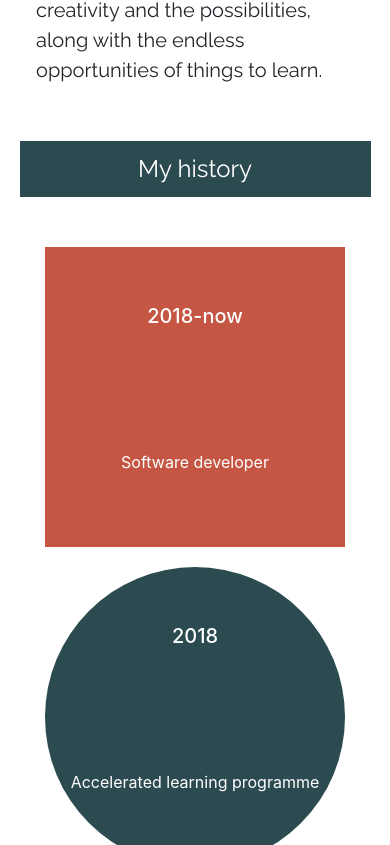
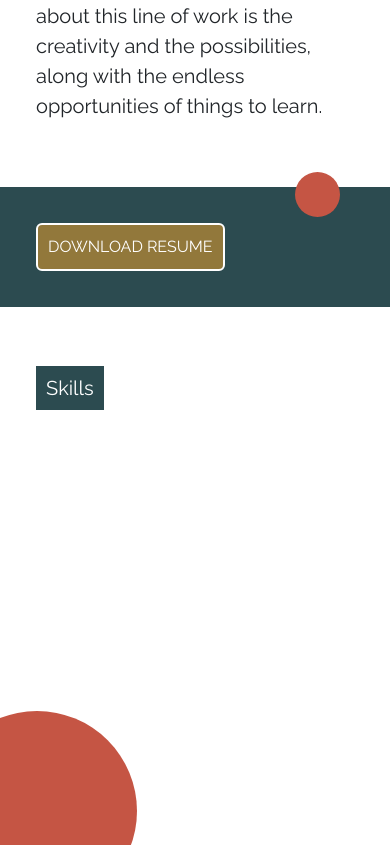
Before and after one commit to mariasealine/vue-resume, a Vue app: page / in a window 390 px wide. Shown: the part 1155-2000 px from the top of the page. Built offline with nearby package versions, Linux system fonts and the light colour scheme; a web font is replaced by a local one.

Commit message:
new resume section, fix skills section, styling fixes

```diff
--- a/src/App.vue
+++ b/src/App.vue
@@ -4,8 +4,9 @@
       <Navbar></Navbar>
       <Home></Home>
       <about></about>
-      <history-flip-cards></history-flip-cards>
-      <skills></skills>
+      <resume></resume>
+      <skills-new></skills-new>
+      <Footer></Footer>
     </div>
   </div>
 </template>
@@ -15,8 +16,11 @@ import Navbar from './components/Navbar.vue'
 import Home from './components/Home.vue'
 import About from './components/About.vue'
 // import History from './components/History.vue'
-import Skills from './components/Skills.vue'
-import HistoryFlipCards from './components/HistoryFlipCards.vue'
+// import HistoryFlipCards from './components/HistoryFlipCards.vue'
+import Resume from './components/Resume.vue'
+import SkillsNew from './components/SkillsNew.vue'
+import Footer from './components/Footer.vue'
+
 
 export default {
   name: 'app',
@@ -29,8 +33,9 @@ export default {
     Navbar,
     Home,
     About,
-    Skills,
-    HistoryFlipCards
+    SkillsNew,
+    Resume,
+    Footer
   },
   created() {
     this.$store.dispatch('updateLanguage', 'Eng')
@@ -80,6 +85,7 @@ export default {
 @import url('https://fonts.googleapis.com/css?family=Source+Serif+Pro&display=swap');
 
 body {
+  background: antiquewhite;
   #overlay {
     width: 100%;
     height: 100%;
--- a/src/assets/keyframes.scss
+++ b/src/assets/keyframes.scss
@@ -143,6 +143,35 @@
     100% { transform: translateX(0%); background-color: #f8f9fa; }
 }
 
+// Moving Y-direction
+@keyframes movingY {
+    0% { transform: translateY(0%); background-color: #c55544; }
+    50%   { transform: translateY(170%); background-color: #dcb55c; }
+    100% { transform: translateY(0%); background-color: #c55544; }
+}
+@-webkit-keyframes movingY {
+    0% { transform: translateY(0%); background-color: #c55544; }
+    50%   { transform: translateY(170%); background-color: #dcb55c; }
+    100% { transform: translateY(0%); background-color: #c55544; }
+}
+/* Internet Explorer */
+@-ms-keyframes movingY {
+    0% { transform: translateY(0%); background-color: #c55544; }
+    50%   { transform: translateY(170%); background-color: #dcb55c; }
+    100% { transform: translateY(0%); background-color: #c55544; }
+}
+/* Opera < 12.1 */
+@-o-keyframes movingY {
+    0% { transform: translateY(0%); background-color: #c55544; }
+    50%   { transform: translateY(170%); background-color: #dcb55c; }
+    100% { transform: translateY(0%); background-color: #c55544; }
+}
+@-moz-keyframes movingY {
+    0% { transform: translateY(0%); background-color: #c55544; }
+    50%   { transform: translateY(170%); background-color: #dcb55c; }
+    100% { transform: translateY(0%); background-color: #c55544; }
+}
+
 // bouncing ball
 @keyframes bouncing {
     from { transform: translate3d(0, -50, 0); }
--- a/src/components/About.vue
+++ b/src/components/About.vue
@@ -59,16 +59,18 @@ export default {
   .about-text {
     // height: 300px;
     width: 70%;
-    background-color: white;
+    // background-color: white;
     padding: 36px;
     padding-top: 50px;
     font-family: 'Raleway', sans-serif;
     // font-family: 'Source Serif Pro', serif;
     font-size: 25px;
     .header {
-      background-color: #c55644;
+      background-color: #2c4b50;
+      color: white;
       width: 33%;
       padding: 10px;
+      margin-bottom: 36px;
     }
   }
   .contact-me__box {
--- a/src/components/Footer.vue
+++ b/src/components/Footer.vue
@@ -0,0 +1,36 @@
+<template>
+  <div class="footer-container">
+    <div class="circle"></div>
+  </div>
+</template>
+
+<script>
+export default {
+  computed: {
+    currentLanguage: {
+      get() {
+        return this.$store.state.currentLanguage
+      }
+    }
+  }
+}
+</script>
+
+<style lang="scss">
+@import '../assets/keyframes.scss';
+
+.footer-container {
+  font-family: "Raleway", sans-serif;
+  padding: 36px;
+  position: relative;
+  .circle {
+		z-index: 2;
+		position: absolute;
+		left: -63px;
+		border-radius: 50%;
+		width: 200px;
+		height: 200px;
+		background-color: #c55544;
+	}
+}
+</style>
--- a/src/components/Navbar.vue
+++ b/src/components/Navbar.vue
@@ -6,9 +6,8 @@
       <b-navbar-nav>
         <b-nav-item href="#home">{{ text[currentLanguage][0] }}</b-nav-item>
         <b-nav-item href="#about">{{ text[currentLanguage][1] }}</b-nav-item>
-        <b-nav-item href="#history">{{ text[currentLanguage][2] }}</b-nav-item>
+        <b-nav-item href="#resume">{{ text[currentLanguage][2] }}</b-nav-item>
         <b-nav-item href="#skills">{{ text[currentLanguage][3] }}</b-nav-item>
-        <b-nav-item href="#contact">{{ text[currentLanguage][4] }}</b-nav-item>
       </b-navbar-nav>
       <b-navbar-nav class="ml-auto">
         <button @click="toEnglish" class="flag-icon flag-icon-gb language-button"></button>
@@ -24,8 +23,8 @@ export default {
     data() {
       return {
         text: {
-          Eng: ['Home', 'About', 'History', 'Skills', 'Contact'],
-          Sve: ['Hem', 'Om', 'Min historia', 'Kompetens', 'Kontakt']
+          Eng: ['Home', 'About', 'Resume', 'Skills'],
+          Sve: ['Hem', 'Om', 'CV', 'Kompetens']
         }
     }
   },
--- /dev/null
+++ b/src/components/Resume.vue
@@ -0,0 +1,63 @@
+<template>
+  <div class="resume-container">
+    <a name="resume"></a>
+      <a class="download-resume" :href="`${publicPath}${resume[currentLanguage]}`" download="resume">download resume</a>
+      <div class="circle"></div>
+  </div>
+</template>
+
+<script>
+export default {
+  data() {
+    return {
+      publicPath: process.env.BASE_URL,
+      resume: {
+        Eng: 'favicon.ico',
+        Sve: 'favicon3.ico'
+      }
+    }
+  },
+  computed: {
+    currentLanguage: {
+      get() {
+        return this.$store.state.currentLanguage
+      }
+    }
+  }
+}
+</script>
+
+<style lang="scss">
+@import '../assets/keyframes.scss';
+
+.resume-container {
+  display: flex;
+  flex-wrap: wrap;
+  font-family: "Raleway", sans-serif;
+  padding: 36px;
+  margin: 30px 0;
+  background: #2c4b50;
+  position: relative;
+  .download-resume {
+    background: #92783b;
+    color: white;
+    padding: 10px;
+    border: 2px solid white;
+    border-radius: 6px;
+    text-transform: uppercase;
+    &:hover, &:focus, &:active {
+      background: #a77a12;
+    }
+  }
+  .circle {
+    z-index: 2;
+    position: absolute;
+    right: 50px;
+    top: -15px;
+    border-radius: 50%;
+    width: 45px;
+    height: 45px;
+    background-color: #c55544;
+  }
+}
+</style>
--- a/src/components/Skills.vue
+++ /dev/null
@@ -1,120 +0,0 @@
-<template>
-<div>
-  <div class="skills-header">{{title[currentLanguage]}}</div>
-  <b-container class="skills-container">
-    <a name="skills"></a>
-      <section class="skills-item__container">
-        <div v-for="(item, index) in listSkills[currentLanguage]" :key="index" class="skills__item hidden">
-          <div class="history-cards__item--text"></div>
-          {{item}}
-        </div>
-      </section>
-  </b-container>
-</div>
-</template>
-<script>
-export default {
-  data() {
-    return {
-      title: {
-        Eng: 'Skills',
-        Sve: 'Kompetenser'
-      },
-      listSkills: {
-        Eng: ['JavaScript', 'Git', 'Vue', 'Vuex', 'Typescript', 'HTML', 'CSS', 'Sass', 'Less', 'Scrum', 'Sourcetree', 'Java', 'Jquery', 'Bootstrap'],
-        Sve: ['JavaScript', 'Git', 'Vue', 'Vuex', 'Typescript', 'HTML', 'CSS', 'Sass', 'Less', 'Scrum', 'Sourcetree', 'Java', 'Jquery', 'Bootstrap']
-      }
-    }
-  },
-  computed: {
-    currentLanguage: {
-      get() {
-        return this.$store.state.currentLanguage
-      }
-    }
-  },
-};
-</script>
-<style lang="scss" scoped>
-.skills-header {
-  width: 100%;
-  background-color: #c55544;
-  text-align: center;
-  font-size: 24px;
-  font-family: "Raleway", sans-serif;
-  padding: 20px;
-  margin-top: 40px;
-}
-.skills-item__container {
-  margin: 70px 50px 50px 50px;
-  display: flex;
-  flex-wrap: wrap;
-  justify-content: center;
-  .skills__item {
-    padding: 20px;
-    &:nth-child(1) {
-      font-size: 64px;
-      animation-delay: 0.2s;
-    }
-    &:nth-child(2) {
-      font-size: 42px;
-        animation-delay: 0.5s;
-    }
-    &:nth-child(3) {
-      font-size: 56px;
-      animation-delay: 1s;
-    }
-    &:nth-child(4) {
-      font-size: 32px;
-      animation-delay: 0.1s;
-    }
-    &:nth-child(5) {
-      font-size: 36px;
-      animation-delay: 1.2s;
-    }
-    &:nth-child(6) {
-      font-size: 42px;
-      animation-delay: 1s;
-    }
-    &:nth-child(7) {
-      font-size: 64px;
-      animation-delay: 0.3s;
-    }
-    &:nth-child(8) {
-      font-size: 45px;
-      animation-delay: 0.6s;
-    }
-    &:nth-child(9) {
-      font-size: 56px;
-    }
-    &:nth-child(10) {
-      font-size: 36px;
-      animation-delay: 0.7s;
-    }
-    &:nth-child(11) {
-      font-size: 40px;
-      animation-delay: 0.4s;
-    }
-    &:nth-child(12) {
-      font-size: 36px;
-      animation-delay: 0.7s;
-    }
-    &:nth-child(13) {
-      font-size: 45px;
-      animation-delay: 0.2s;
-    }
-    &:nth-child(14) {
-      font-size: 32px;
-      animation-delay: 0.4s;
-    }
-  }
-}
-@media screen and (max-width: 576px) {
-  .skills-item__container {
-    margin: 0;
-    .skills__item {
-      padding: 10px;
-    }
-  }
-}
-</style>
--- /dev/null
+++ b/src/components/SkillsNew.vue
@@ -0,0 +1,72 @@
+<template>
+  <div class="skills-container">
+    <a name="skills"></a>
+    <div class="skills-header"><span class="title">{{title[currentLanguage]}}</span></div>
+		<div class="skills-item-wrapper">
+			<div v-for="(item, index) in listSkills" :key="index" class="skills__item hidden">
+				{{item}}
+			</div>
+		</div>
+		<div class="circle"></div>
+  </div>
+</template>
+
+<script>
+export default {
+  data() {
+    return {
+      publicPath: process.env.BASE_URL,
+      title: {
+        Eng: 'Skills',
+        Sve: 'Kompetenser'
+			},
+			listSkills: ['JavaScript,', 'Git,', 'Vue,', 'Vuex,', 'Typescript,', 'HTML,', 'CSS,', 'Sass,', 'Less,', 'Scrum,', 'Sourcetree,', 'Java,', 'Jquery,', 'Bootstrap']
+    }
+  },
+  computed: {
+    currentLanguage: {
+      get() {
+        return this.$store.state.currentLanguage
+      }
+    }
+  }
+}
+</script>
+
+<style lang="scss">
+.skills {
+	&-container {
+		display: flex;
+		flex-wrap: wrap;
+		padding: 36px;
+		font-size: 25px;;
+		font-family: "Raleway", sans-serif;
+		margin-bottom: 80px;
+	}
+	&-header {
+		width: 100%;
+		margin-bottom: 36px;
+		.title {
+			background: #2c4b50;
+			color: white;
+			padding: 10px;
+		}
+	}
+	&-item-wrapper {
+		display: flex;
+		flex-wrap: wrap;
+		.skills__item {
+			padding-right: 8px;
+		}
+	}
+}
+
+@media screen and (max-width: 576px) {
+  .skills {
+		&-container {
+			font-size: 20px;
+		}
+	}
+}
+
+</style>
```
Also changed, not shown: src/components/Home.vue (+7 -6 lines), 1 other file (tests, documents, lock files or other folders).
